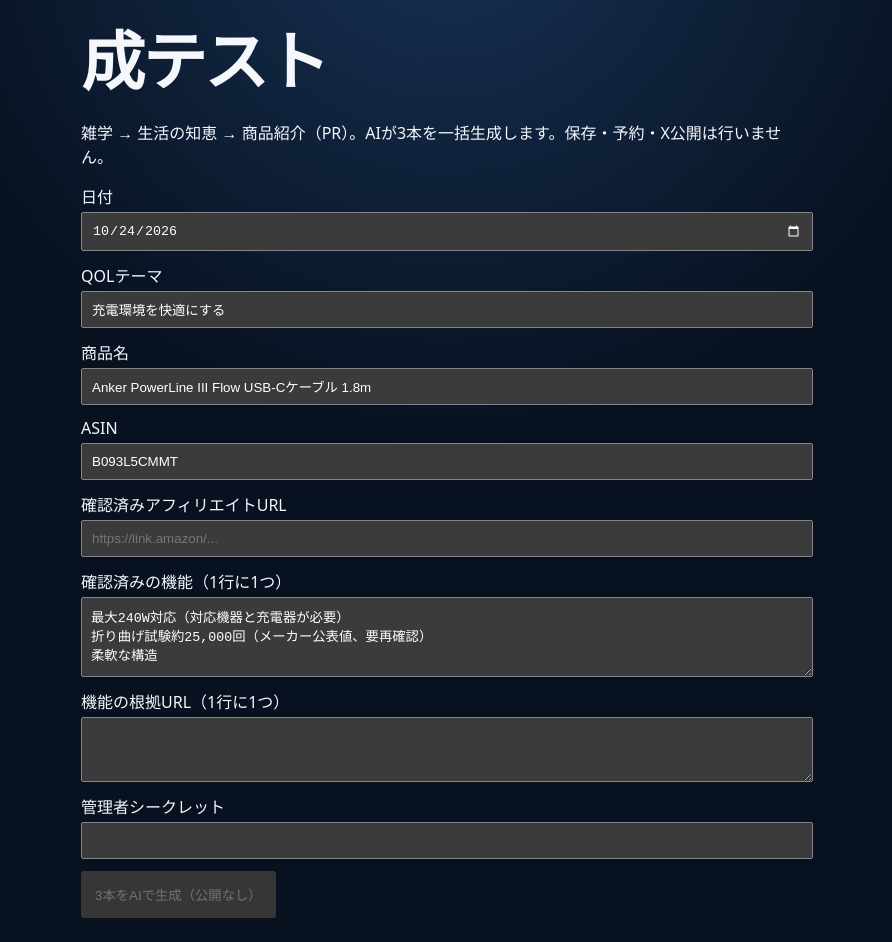
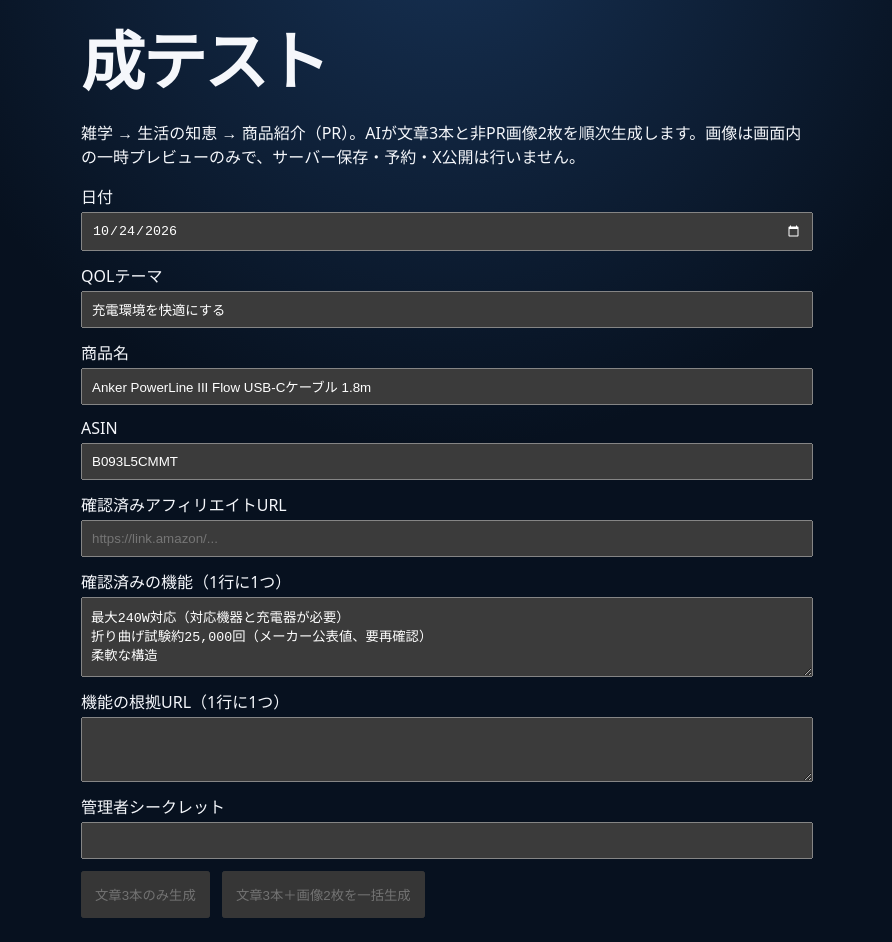
Before and after one commit to japan1117-art/Aut-post-X, a Next.js app: page /daily-story in a window 1280 px wide. Shown: the part 106-1048 px from the top of the page, without its empty margins (193-1085 px from the left). Built offline with nearby package versions, Linux system fonts and the light colour scheme.

Commit message:
feat: one-click sequential generation of three X posts and two GPT images

```diff
--- a/app/daily-story/page.tsx
+++ b/app/daily-story/page.tsx
@@ -16,34 +16,52 @@
  const [loading,setLoading]=useState(false);
  const [images,setImages]=useState<Record<number,string>>({});
  const [imageLoading,setImageLoading]=useState<number|null>(null);
+ const [batchLoading,setBatchLoading]=useState(false);
+ const [batchProgress,setBatchProgress]=useState("");
  const product=story.product;
  const updateProduct=(patch:Partial<DailyStory["product"]>)=>setStory(s=>({...s,product:{...s.product,...patch}}));
- async function run(){
-  setLoading(true);setError("");setResult(null);setImages({});
+ async function requestImage(post:DailyStoryDraft["posts"][number],theme:string){
+  const res=await fetch("/api/daily-story/image-preview",{method:"POST",headers:{"Content-Type":"application/json","x-admin-secret":secret},body:JSON.stringify({kind:post.kind,text:post.text,theme})});
+  const data=await res.json();
+  if(!res.ok || typeof data.imageDataUrl!=="string") throw new Error(data.error||"画像生成エラー");
+  return data.imageDataUrl as string;
+ }
+ async function run(withImages=false){
+  if(loading||batchLoading) return;
+  setLoading(true);setBatchLoading(withImages);setBatchProgress("文章3本を生成中");setError("");setResult(null);setImages({});
   try{
    const res=await fetch("/api/daily-story/preview",{method:"POST",headers:{"Content-Type":"application/json","x-admin-secret":secret},body:JSON.stringify(story)});
    const data=await res.json();
    if(!res.ok) throw new Error(data.errors?.join("、")||data.error||"生成エラー");
    setResult(data);
+   if(withImages){
+    if(data.reasons?.length) throw new Error("文章チェックに問題があるため画像生成を中止しました: "+data.reasons.join("、"));
+    const posts=data.draft?.posts as DailyStoryDraft["posts"];
+    for(const i of [0,1]){
+     if(posts[i]?.kind!==(i===0?"knowledge":"practical")) throw new Error("投稿の順序が不正です");
+     setBatchProgress(`画像${i+1}/2を生成中`);
+     try{
+      const image=await requestImage(posts[i],story.theme);
+      setImages(s=>({...s,[i]:image}));
+     }catch(e){throw new Error(`画像${i+1}の生成に失敗しました。文章と生成済み画像は画面に残しています: ${e instanceof Error?e.message:String(e)}`);}
+    }
+    setBatchProgress("文章3本＋画像2枚の生成が完了（未公開）");
+   }
   }catch(e){setError(e instanceof Error?e.message:String(e));}
-  finally{setLoading(false);}
+  finally{setLoading(false);setBatchLoading(false);}
  }
  async function generateImage(index:number){
   const post=result?.draft.posts[index];
-  if(!post || post.kind==="affiliate") return;
+  if(!post || post.kind==="affiliate" || imageLoading!==null || batchLoading) return;
   setImageLoading(index);setError("");
-  try{
-   const res=await fetch("/api/daily-story/image-preview",{method:"POST",headers:{"Content-Type":"application/json","x-admin-secret":secret},body:JSON.stringify({kind:post.kind,text:post.text,theme:story.theme})});
-   const data=await res.json();
-   if(!res.ok) throw new Error(data.error||"画像生成エラー");
-   setImages(s=>({...s,[index]:data.imageDataUrl}));
-  }catch(e){setError(e instanceof Error?e.message:String(e));}
+  try{const image=await requestImage(post,story.theme);setImages(s=>({...s,[index]:image}));}
+  catch(e){setError(e instanceof Error?e.message:String(e));}
   finally{setImageLoading(null);}
  }
  const inputStyle={display:"block",width:"100%",padding:9,marginTop:4,marginBottom:12};
  return <main style={{maxWidth:780,margin:"auto",padding:24}}>
   <h1>1日3投稿・ストーリー生成テスト</h1>
-  <p>雑学 → 生活の知恵 → 商品紹介（PR）。AIが3本を一括生成します。保存・予約・X公開は行いません。</p>
+  <p>雑学 → 生活の知恵 → 商品紹介（PR）。AIが文章3本と非PR画像2枚を順次生成します。画像は画面内の一時プレビューのみで、サーバー保存・予約・X公開は行いません。</p>
   <label>日付<input type="date" value={story.date} onChange={e=>setStory(s=>({...s,date:e.target.value}))} style={inputStyle}/></label>
   <label>QOLテーマ<input value={story.theme} onChange={e=>setStory(s=>({...s,theme:e.target.value}))} style={inputStyle}/></label>
   <label>商品名<input value={product.name} onChange={e=>updateProduct({name:e.target.value})} style={inputStyle}/></label>
@@ -52,8 +70,8 @@
   <label>確認済みの機能（1行に1つ）<textarea rows={4} value={product.verifiedFeatures.join("\n")} onChange={e=>updateProduct({verifiedFeatures:e.target.value.split("\n").map(x=>x.trim()).filter(Boolean)})} style={inputStyle}/></label>
   <label>機能の根拠URL（1行に1つ）<textarea rows={3} value={product.sourceUrls.join("\n")} onChange={e=>updateProduct({sourceUrls:e.target.value.split("\n").map(x=>x.trim()).filter(Boolean)})} style={inputStyle}/></label>
   <label>管理者シークレット<input type="password" autoComplete="off" value={secret} onChange={e=>setSecret(e.target.value)} style={inputStyle}/></label>
-  <button disabled={!secret||loading} onClick={()=>void run()} style={{padding:12}}>{loading?"生成中…":"3本をAIで生成（公開なし）"}</button>
+  <button disabled={!secret||loading} onClick={()=>void run(false)} style={{padding:12}}>{loading?"生成中…":"文章3本のみ生成"}</button> <button disabled={!secret||loading} onClick={()=>void run(true)} style={{padding:12,marginLeft:8}}>{batchLoading?"一括生成中…":"文章3本＋画像2枚を一括生成"}</button>{batchProgress&&<p aria-live="polite">{batchProgress}</p>}
   {error&&<p role="alert">{error}</p>}
-  {result&&<section><h2>生成結果：レビュー待ち・未公開</h2>{result.draft.posts.map((p,i)=><article key={i} style={{border:"1px solid #888",padding:14,marginBottom:12,borderRadius:8}}><h3>{i+1}本目：{p.kind}</h3><pre style={{whiteSpace:"pre-wrap",overflowWrap:"anywhere"}}>{p.text}</pre>{p.kind!=="affiliate"&&<><button disabled={!secret||imageLoading!==null} onClick={()=>void generateImage(i)}>{imageLoading===i?"画像生成中…":images[i]?"画像を再生成":"この記事に合うGPT画像を1枚生成"}</button>{images[i]&&<><p>画像プレビュー（未公開・未保存）</p><img src={images[i]} alt={`${p.kind}の記事用AI生成画像`} style={{width:"100%",maxWidth:420,height:"auto"}}/><p><a href={images[i]} download={`daily-story-${story.date}-${i+1}.png`}>PNGを保存</a></p></>}</>}</article>)}<h3>検査結果</h3><p>{result.reasons.length?result.reasons.join("、"):"構成チェック通過（事実・リンクの外部検証は別途必要）"}</p></section>}
+  {result&&<section><h2>生成結果：レビュー待ち・未公開</h2>{result.draft.posts.map((p,i)=><article key={i} style={{border:"1px solid #888",padding:14,marginBottom:12,borderRadius:8}}><h3>{i+1}本目：{p.kind}</h3><pre style={{whiteSpace:"pre-wrap",overflowWrap:"anywhere"}}>{p.text}</pre>{p.kind!=="affiliate"&&<><button disabled={!secret||imageLoading!==null||loading} onClick={()=>void generateImage(i)}>{imageLoading===i?"画像生成中…":images[i]?"画像を再生成":"この記事に合うGPT画像を1枚生成"}</button>{images[i]&&<><p>画像プレビュー（未公開・未保存）</p><img src={images[i]} alt={`${p.kind}の記事用AI生成画像`} style={{width:"100%",maxWidth:420,height:"auto"}}/><p><a href={images[i]} download={`daily-story-${story.date}-${i+1}.png`}>PNGを保存</a></p></>}</>}</article>)}<h3>検査結果</h3><p>{result.reasons.length?result.reasons.join("、"):"構成チェック通過（事実・リンクの外部検証は別途必要）"}</p></section>}
  </main>;
 }
```
